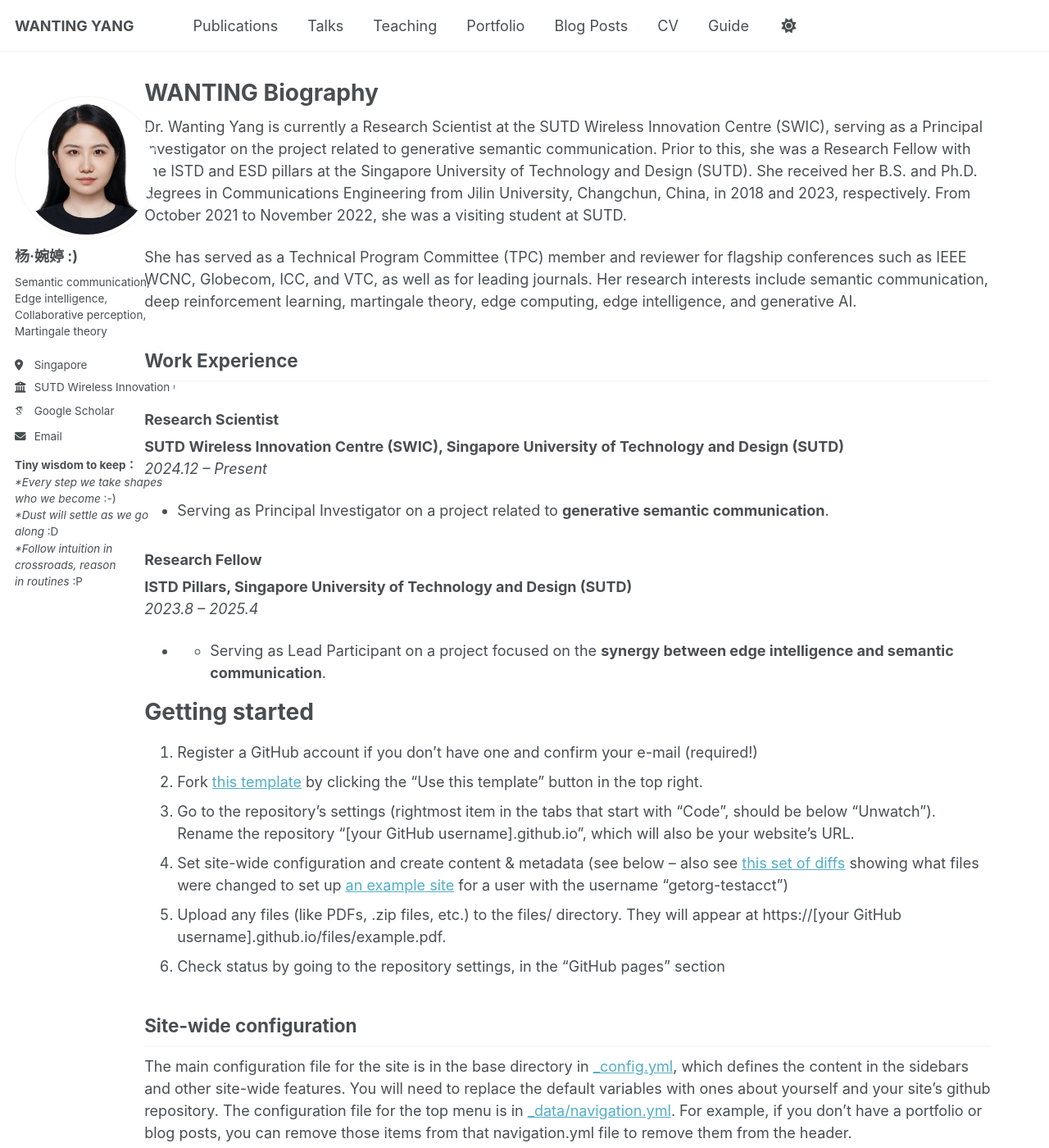
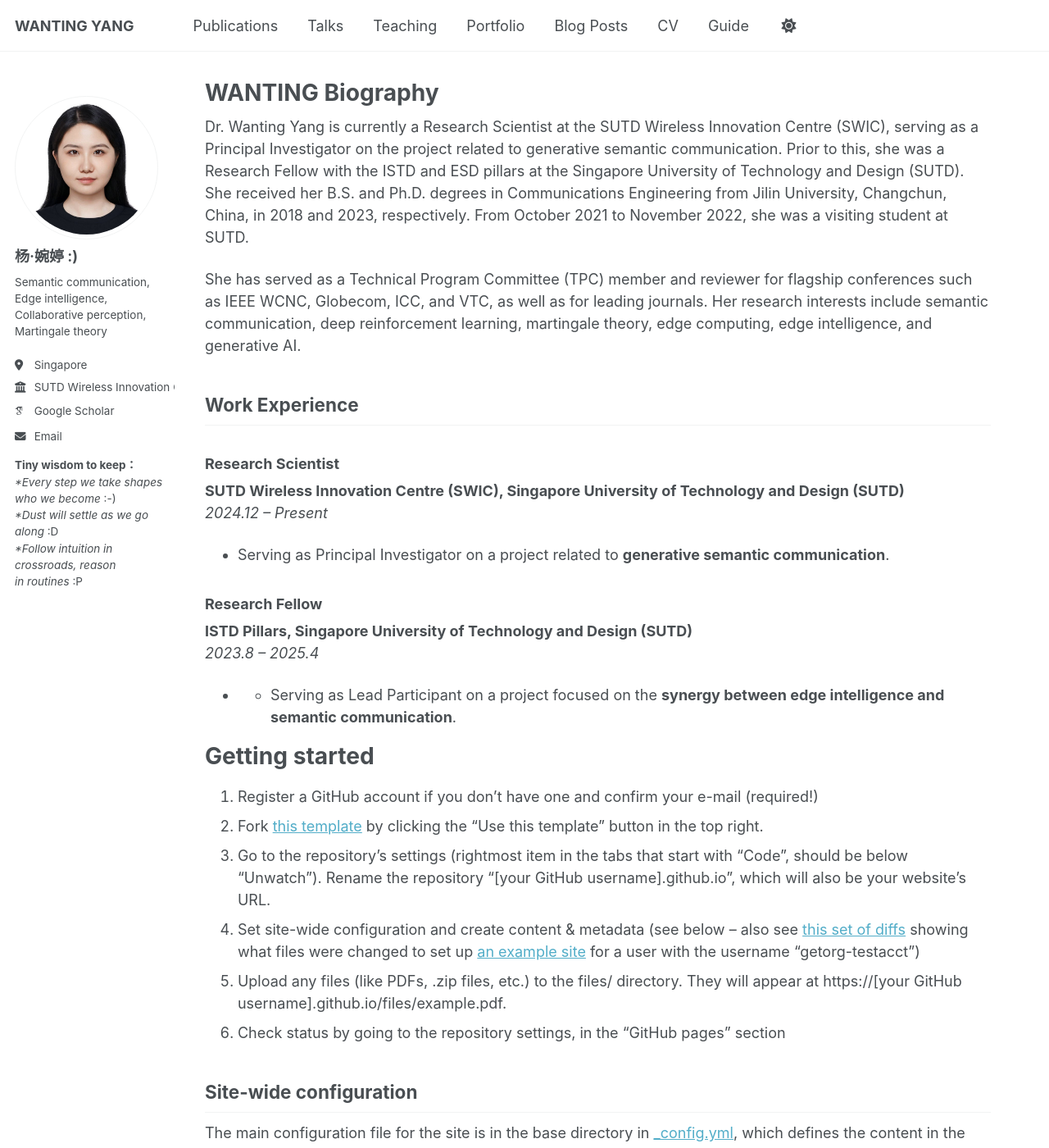
Before and after one commit to wty2011jl/wty2011jl.github.io, a Jekyll site: the page built from _pages/about.md, in a window 1280 px wide and 1400 px high. Shown: the whole window at 82% size. Built offline with Jekyll 4.4.1, drawn with Linux system fonts in a browser that asks for light colours; some web fonts are replaced; a script that is not in the unit is left out.

Commit message:
Update _page.scss

```diff
--- a/_sass/layout/_page.scss
+++ b/_sass/layout/_page.scss
@@ -19,7 +19,7 @@
 .page {
   @include breakpoint($large) {
     @include span(11 of 12 last);
-    @include prefix(0.5 of 12);
+    @include prefix(1.2 of 12);
     @include suffix(0.5 of 12);
   }
 
```
